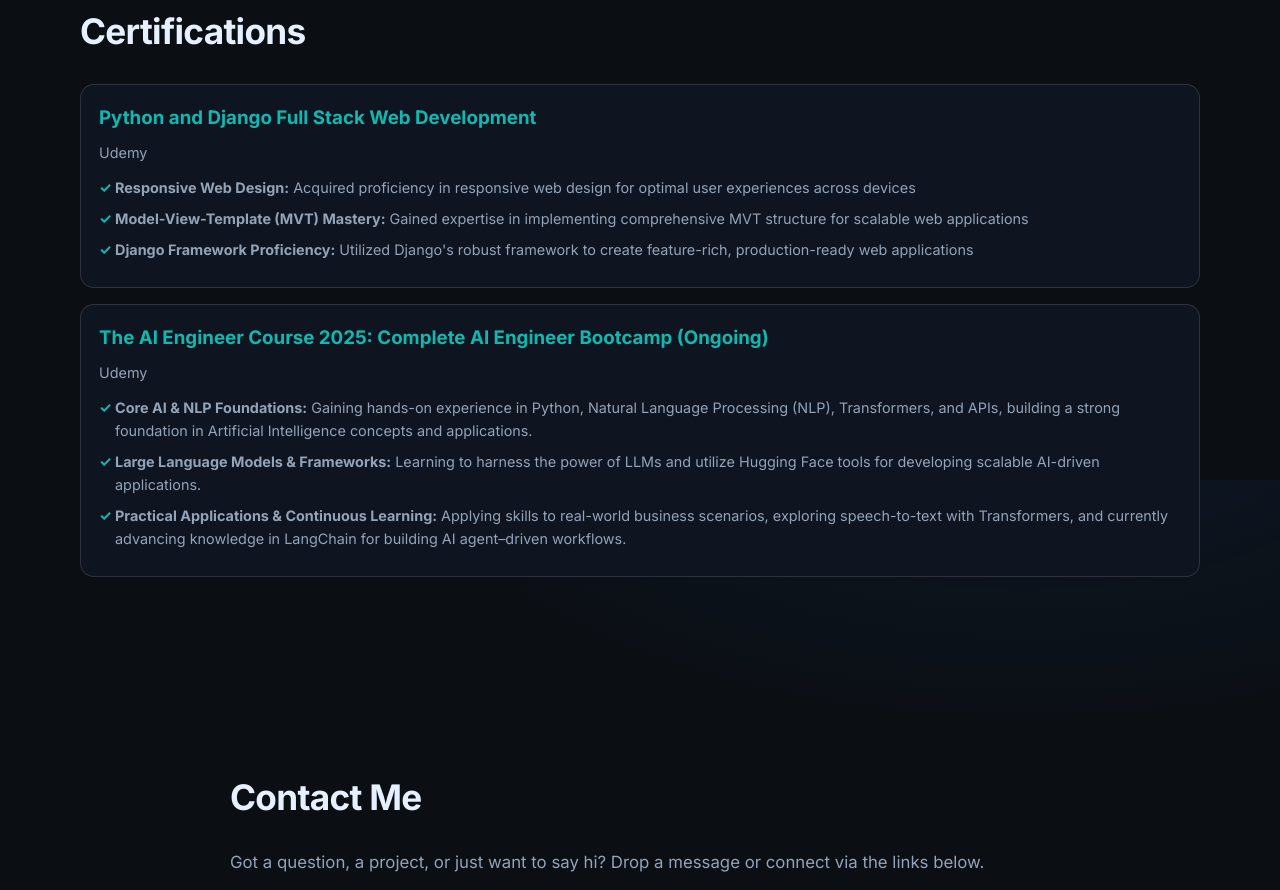
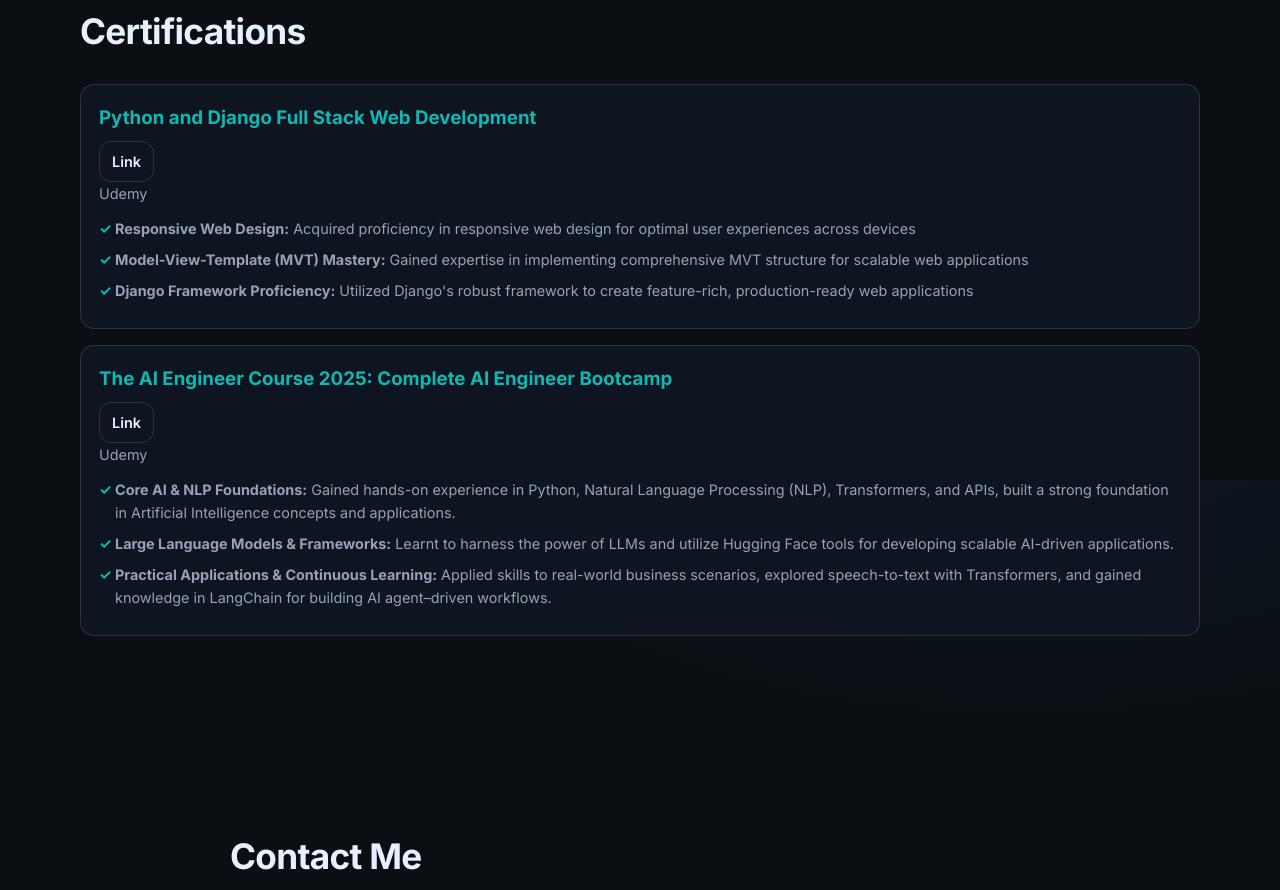
Before and after one commit to nakuluttarkar/Portfolio-site, a plain HTML site: page index.html in a window 1280 px wide. Shown: the part 4320-5210 px from the top of the page. Drawn offline with Linux system fonts and the light colour scheme.

Commit message:
Revise AI Engineer Course description and link
Updated course details and improved language consistency.

```diff
--- a/index.html
+++ b/index.html
@@ -619,6 +619,7 @@
         <div class="cert-grid">
           <div class="cert-card">
             <h3>Python and Django Full Stack Web Development</h3>
+            <a class="btn tiny" href="https://www.udemy.com/certificate/UC-2e6a688e-aa2e-4e6c-b5b4-c0b7ff869212/" aria-disabled="true">Link</a>
             <div class="cert-provider">Udemy</div>
             <ul>
               <li><strong>Responsive Web Design:</strong> Acquired proficiency in responsive web design for optimal user experiences across devices</li>
@@ -628,12 +629,13 @@
           </div>
 
           <div class="cert-card">
-            <h3>The AI Engineer Course 2025: Complete AI Engineer Bootcamp (Ongoing)</h3>
+            <h3>The AI Engineer Course 2025: Complete AI Engineer Bootcamp</h3>
+            <a class="btn tiny" href="https://www.udemy.com/certificate/UC-6ed4c3f5-ccd0-4ce0-a4c7-bf86fc0f4877/" aria-disabled="true">Link</a>
             <div class="cert-provider">Udemy</div>
             <ul>
-              <li><strong>Core AI & NLP Foundations:</strong> Gaining hands-on experience in Python, Natural Language Processing (NLP), Transformers, and APIs, building a strong foundation in Artificial Intelligence concepts and applications.</li>
-              <li><strong>Large Language Models & Frameworks:</strong> Learning to harness the power of LLMs and utilize Hugging Face tools for developing scalable AI-driven applications.</li>
-              <li><strong>Practical Applications & Continuous Learning:</strong> Applying skills to real-world business scenarios, exploring speech-to-text with Transformers, and currently advancing knowledge in LangChain for building AI agent–driven workflows.</li>
+              <li><strong>Core AI & NLP Foundations:</strong> Gained hands-on experience in Python, Natural Language Processing (NLP), Transformers, and APIs, built a strong foundation in Artificial Intelligence concepts and applications.</li>
+              <li><strong>Large Language Models & Frameworks:</strong> Learnt to harness the power of LLMs and utilize Hugging Face tools for developing scalable AI-driven applications.</li>
+              <li><strong>Practical Applications & Continuous Learning:</strong> Applied skills to real-world business scenarios, explored speech-to-text with Transformers, and gained knowledge in LangChain for building AI agent–driven workflows.</li>
             </ul>
           </div>
         </div>
```
